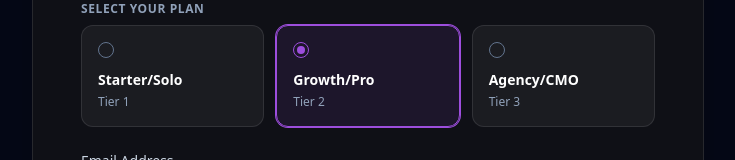
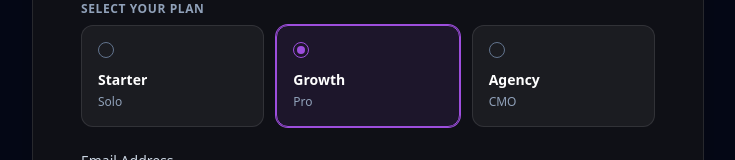
Before and after one commit to SupaEagle/MTO, a React (Vite) app in the folder web/: page /signup in a window 1280 px wide. Shown: the part 191-351 px from the top of the page, without its empty margins (272-1007 px from the left). Built offline with nearby package versions, Linux system fonts and the light colour scheme.

Commit message:
style: Remove Tier labels from signup plan selection

```diff
--- a/web/src/pages/Signup.tsx
+++ b/web/src/pages/Signup.tsx
@@ -6,7 +6,7 @@ const Signup = () => {
     const [step, setStep] = useState(1);
     const [formData, setFormData] = useState({
         // Step 1: Tier & Credentials
-        tier: 'Tier 2 (Growth/Pro)', // Default to Growth
+        tier: 'Growth (Pro)', // Default to Growth
         email: '',
         password: '',
         confirmPassword: '',
@@ -27,7 +27,7 @@ const Signup = () => {
     };
 
     const handleNext = () => {
-        if (step === 1 && formData.tier === 'Tier 1 (Starter/Solo)') {
+        if (step === 1 && formData.tier === 'Starter (Solo)') {
             setStep(3); // Skip Agency Identification for Solo
         } else {
             setStep(prev => prev + 1);
@@ -35,7 +35,7 @@ const Signup = () => {
     };
 
     const handleBack = () => {
-        if (step === 3 && formData.tier === 'Tier 1 (Starter/Solo)') {
+        if (step === 3 && formData.tier === 'Starter (Solo)') {
             setStep(1);
         } else {
             setStep(prev => prev - 1);
@@ -81,7 +81,7 @@ const Signup = () => {
                             <div>
                                 <label className="block text-xs font-bold text-slate-400 uppercase tracking-wider mb-2">Select Your Plan</label>
                                 <div className="grid grid-cols-1 md:grid-cols-3 gap-3">
-                                    {['Tier 1 (Starter/Solo)', 'Tier 2 (Growth/Pro)', 'Tier 3 (Agency/CMO)'].map((t) => (
+                                    {['Starter (Solo)', 'Growth (Pro)', 'Agency (CMO)'].map((t) => (
                                         <button
                                             key={t}
                                             onClick={() => updateFormData('tier', t)}
@@ -93,8 +93,8 @@ const Signup = () => {
                                             <div className={`w-4 h-4 rounded-full border mb-3 flex items-center justify-center ${formData.tier === t ? 'border-brand-purple' : 'border-slate-500'}`}>
                                                 {formData.tier === t && <div className="w-2 h-2 rounded-full bg-brand-purple"></div>}
                                             </div>
-                                            <span className="text-sm font-bold text-white block">{t.split('(')[1].replace(')', '')}</span>
-                                            <span className="text-xs text-slate-400 block mt-1">{t.split(' ')[0]} {t.split(' ')[1]}</span>
+                                            <span className="text-sm font-bold text-white block">{t.split('(')[0].trim()}</span>
+                                            <span className="text-xs text-slate-400 block mt-1">{t.split('(')[1].replace(')', '')}</span>
                                         </button>
                                     ))}
                                 </div>
@@ -223,14 +223,14 @@ const Signup = () => {
                                     <div className="flex justify-between py-2 border-b border-white/10">
                                         <span className="text-slate-400">Monthly Cost</span>
                                         <span className="font-bold text-white">
-                                            {formData.tier.includes('Tier 1') ? '$99/mo' :
-                                                formData.tier.includes('Tier 2') ? '$299/mo' : '$999/mo'}
+                                            {formData.tier.includes('Starter') ? '$99/mo' :
+                                                formData.tier.includes('Growth') ? '$299/mo' : '$999/mo'}
                                         </span>
                                     </div>
                                     <div className="pt-2">
                                         <span className="text-slate-400 block mb-2">Included Features:</span>
                                         <ul className="list-disc pl-4 space-y-1 text-slate-300">
-                                            {formData.tier.includes('Tier 1') ? (
+                                            {formData.tier.includes('Starter') ? (
                                                 <>
                                                     <li>1 User Account</li>
                                                     <li>3 Client Profiles</li>
```
